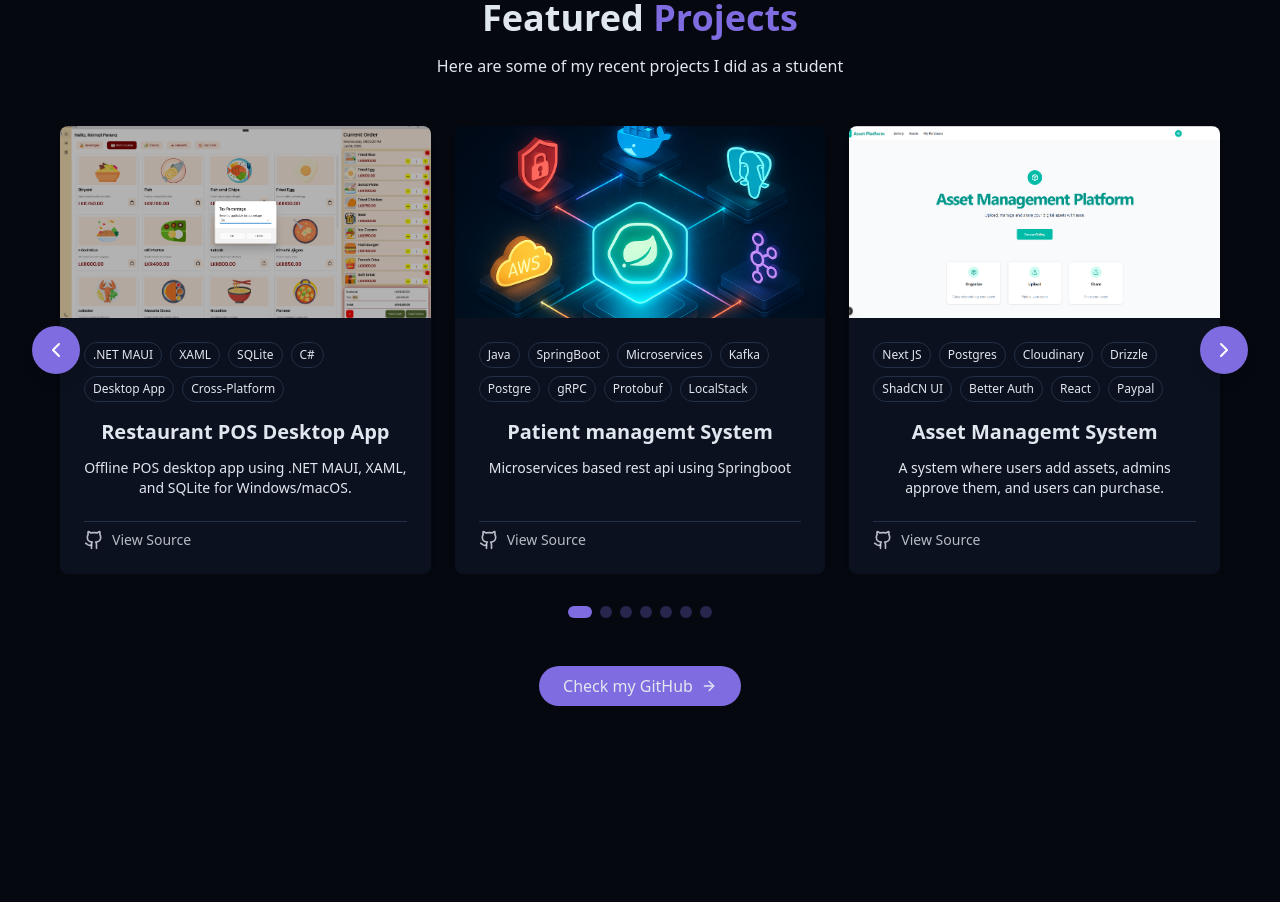
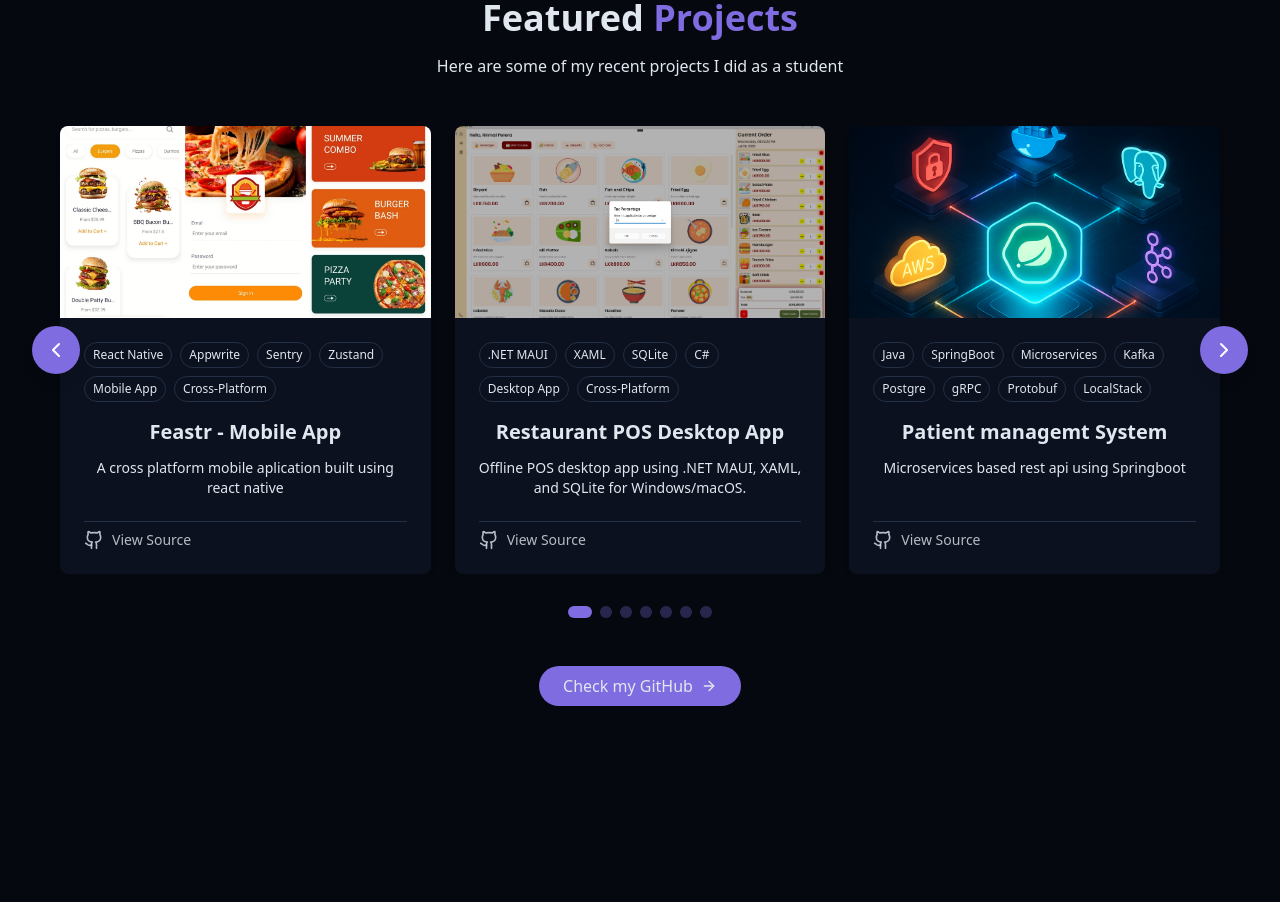
Before and after one commit to nirmal-404/portfolio, a React (Vite) app: page / in a window 1280 px wide. Shown: the part 2720-3622 px from the top of the page. Built offline with nearby package versions, Linux system fonts and the light colour scheme.

Commit message:
updated projects

```diff
--- a/src/components/ProjectsSection.jsx
+++ b/src/components/ProjectsSection.jsx
@@ -3,6 +3,17 @@ import { ArrowRight, ChevronLeft, ChevronRight, ExternalLink, Github, Download }
 
 const projects = [
 
+    // 21. Feastr - React native
+    {
+        id: 21,
+        title: "Feastr - Mobile App",
+        description: "A cross platform mobile aplication built using react native",
+        image: "/projects/21_feastr.jpg",
+        tags: ["React Native", "Appwrite", "Sentry", "Zustand", "Mobile App", "Cross-Platform",],
+        urls: [
+            { type: "github", href: "https://github.com/nirmal-404/Feastr" }
+        ]
+    },
     // 20. Patient managemt System
     {
         id: 20,
```
Also changed, not shown: public/projects/21_feastr.jpg (added).
